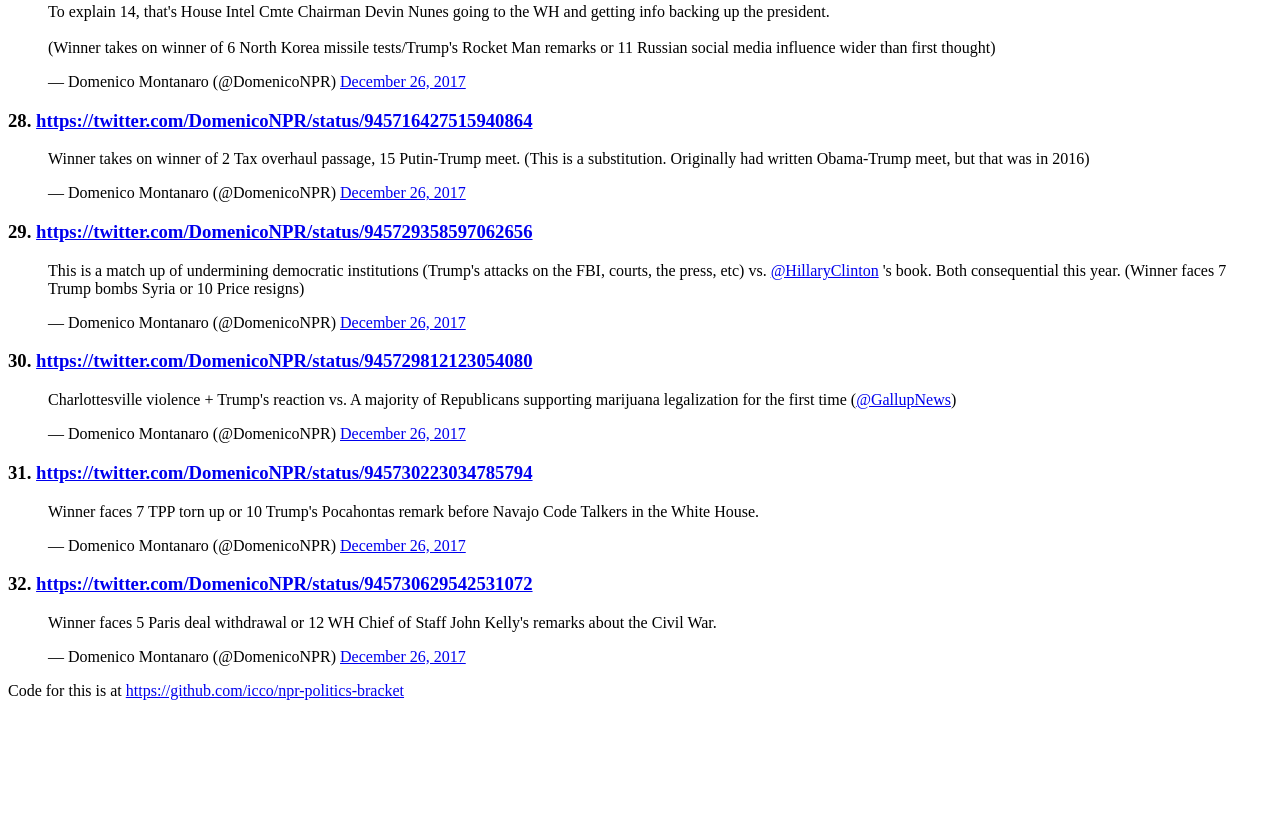
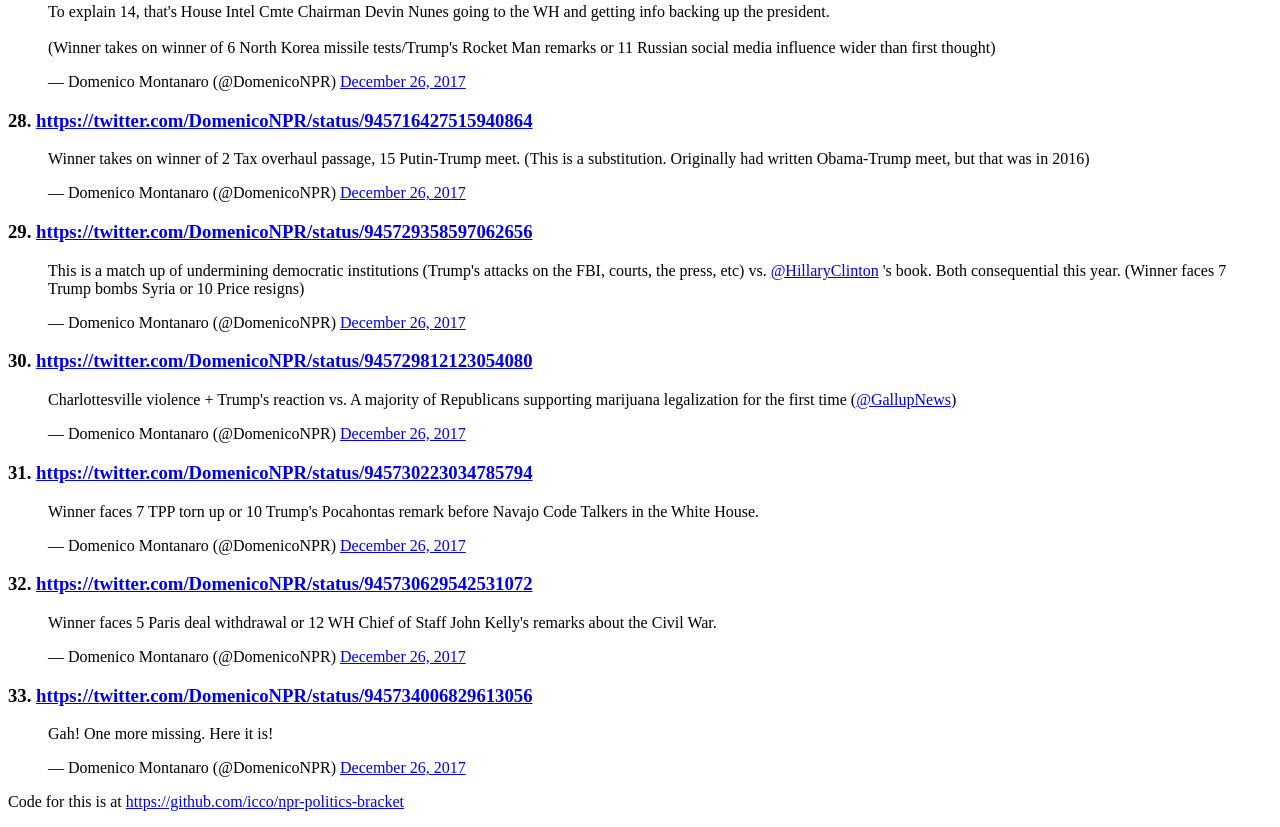
Before and after one commit to icco/npr-politics-bracket, a plain HTML site: page index.html in a window 1280 px wide. Shown: the part 3388-4215 px from the top of the page. Before the commit the page ends 4104 px from the top, so only its background shows below. Drawn offline with Linux system fonts and the light colour scheme.

Commit message:
last tweet

```diff
--- a/index.html
+++ b/index.html
@@ -232,6 +232,13 @@
 
 </div>
 
+<div>
+  <h3>33. <a href="https://twitter.com/DomenicoNPR/status/945734006829613056">https://twitter.com/DomenicoNPR/status/945734006829613056</a></h3>
+  <blockquote class="twitter-tweet"><p lang="en" dir="ltr">Gah! One more missing. Here it is!</p>&mdash; Domenico Montanaro (@DomenicoNPR) <a href="https://twitter.com/DomenicoNPR/status/945734006829613056?ref_src=twsrc%5Etfw">December 26, 2017</a></blockquote>
+<script async src="https://platform.twitter.com/widgets.js" charset="utf-8"></script>
+
+</div>
+
 
 
     <p>Code for this is at <a href="https://github.com/icco/npr-politics-bracket">https://github.com/icco/npr-politics-bracket</a></p>
```
Also changed, not shown: round1.html (+7 -0 lines), round1-tweets.txt.
